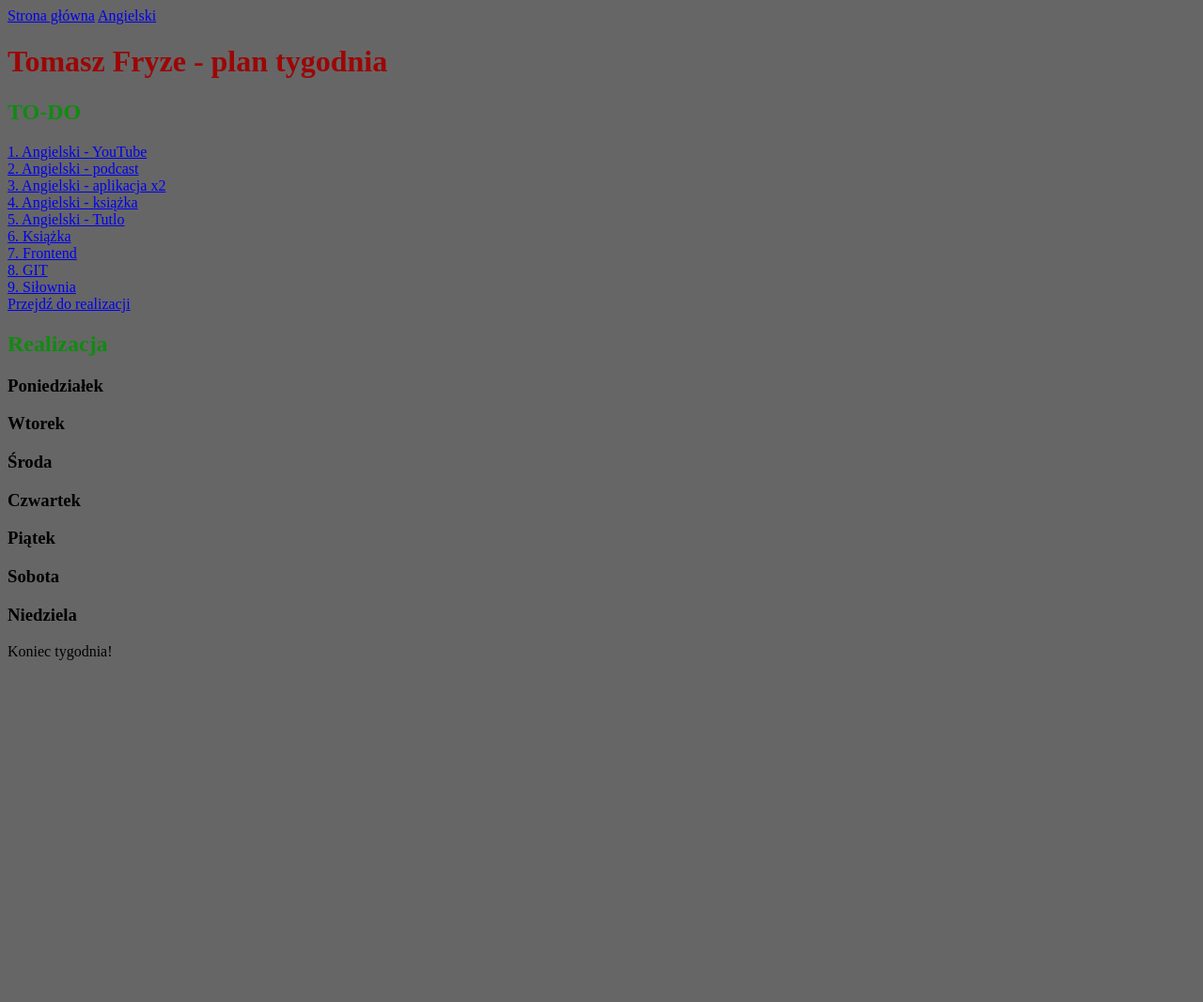
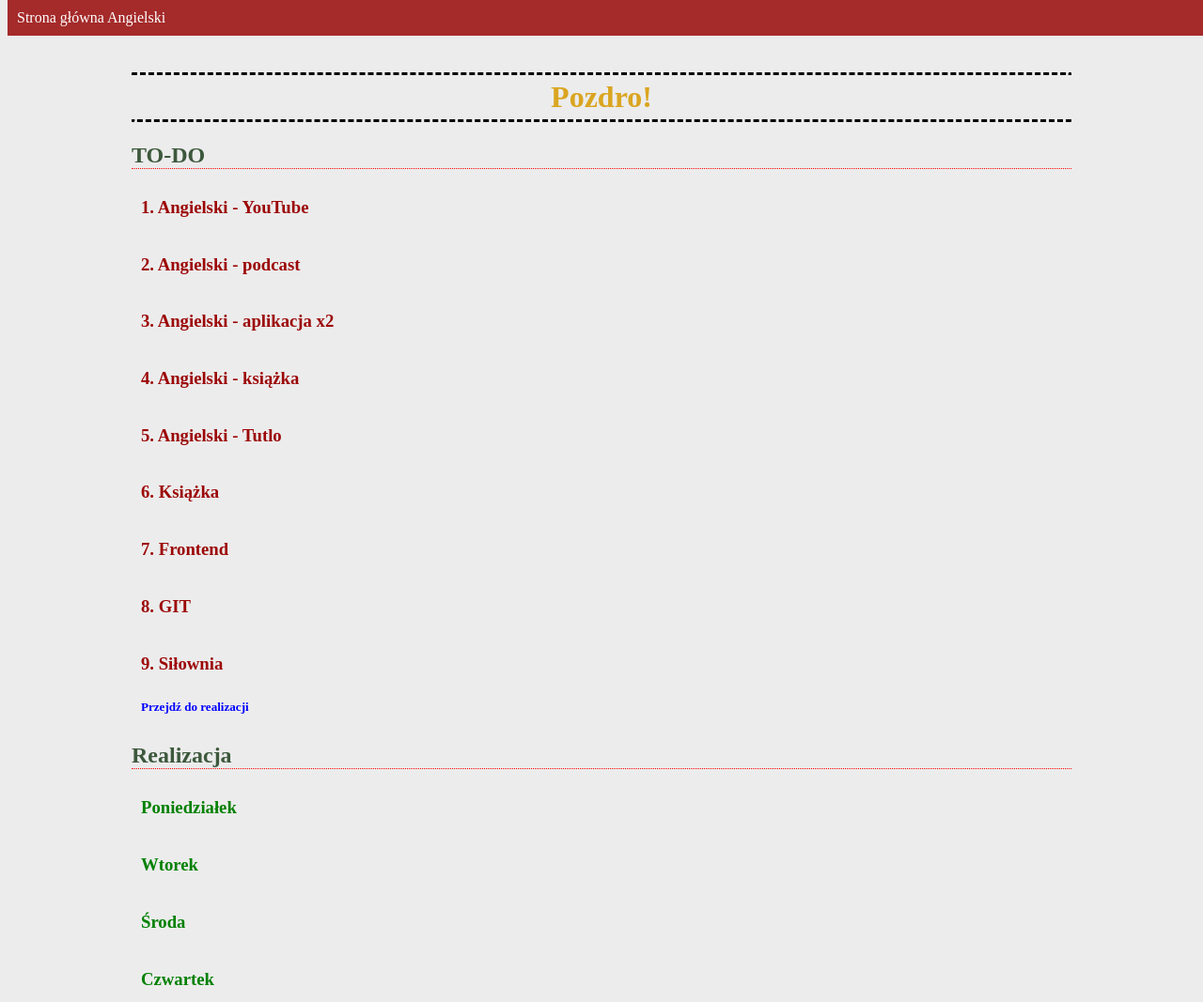
Before and after one commit to tomaszfryze/homepage_old, a plain HTML site: page index.html in a window 1280 px wide. Shown: the top 1067 px of the page at 94% size. Before the commit the page ends 800 px from the top, so only its background shows below. Drawn offline with Linux system fonts and the light colour scheme.

Commit message:
BEM, DOM

```diff
--- a/index.html
+++ b/index.html
@@ -9,60 +9,55 @@
 	<link href="style.css" rel="stylesheet" type="text/css">
 </head>
 
-<body>
-	<header>
-		<a href="index.html">Strona główna</a>
-		<a href="podstrona1.html">Angielski</a>
+<body class="body">
+	<header class="navigation">
+		<a class="navigation__link" href="index.html">Strona główna</a>
+		<a class="navigation__link" href="podstrona1.html">Angielski</a>
 	</header>
+	<br />
 
-	<main>
+	<main class="main">
 		<header>
-			<h1 CLASS="mainHeader">
+			<h1 CLASS="main__header">
 				Tomasz Fryze - plan tygodnia
 			</h1>
 		</header>
-		<section>
-			<h2 class="sectionHeader">TO-DO</h2>
-			<p>
-				<a href="podstrona1.html">1. Angielski - YouTube</a>
-				<br /><a href=podstrona2.html>2. Angielski - podcast</a>
-				<br /><a href=podstrona3.html>3. Angielski - aplikacja x2</a>
-				<br /><a href=podstrona4.html>4. Angielski - książka</a>
-				<br /><a href=podstrona5.html>5. Angielski - Tutlo</a>
-				<br /><a href=podstrona6.html>6. Książka</a>
-				<br /><a href=podstrona7.html>7. Frontend</a>
-				<br /><a href=podstrona8.html>8. GIT</a>
-				<br /><a href=podstrona9.html>9. Siłownia</a>
+		<section class=to-do>
+			<h2 class="to-do__header">TO-DO</h2>
+			<h3 class="to-do__day to-do__day--js" href="podstrona1.html">1. Angielski - YouTube</a>
 				<br />
-				<a href="#realizacja">Przejdź do realizacji</a>
-			</p>
+				<h3 class="to-do__day to-do__day--js" href=podstrona2.html>2. Angielski - podcast</a>
+					<br />
+					<h3 class="to-do__day to-do__day--js" href=podstrona3.html>3. Angielski - aplikacja x2</a>
+						<br />
+						<h3 class="to-do__day to-do__day--js" href=podstrona4.html>4. Angielski - książka</a>
+							<br />
+							<h3 class="to-do__day to-do__day--js" href=podstrona5.html>5. Angielski - Tutlo</a>
+								<br />
+								<h3 class="to-do__day to-do__day--js" href=podstrona6.html>6. Książka</a>
+									<br />
+									<h3 class="to-do__day to-do__day--js" href=podstrona7.html>7. Frontend</a>
+										<br />
+										<h3 class="to-do__day to-do__day--js" href=podstrona8.html>8. GIT</a>
+											<br />
+											<h3 class="to-do__day to-do__day--js" href=podstrona9.html>9. Siłownia</a>
+												<br /><br />
+												<a class="to-do__link" href="#realization">Przejdź do
+													realizacji</a>
+												<br />
 		</section>
-		<section id="realizacja">
-			<h2 class="sectionHeader">Realizacja</h2>
-			<section>
-				<h3>Poniedziałek</h3>
-			</section>
-			<section>
-				<h3>Wtorek</h3>
-			</section>
-			<section>
-				<h3>Środa</h3>
-			</section>
-			<section>
-				<h3>Czwartek</h3>
-			</section>
-			<section>
-				<h3>Piątek</h3>
-			</section>
-			<section>
-				<h3>Sobota</h3>
-			</section>
-			<section>
-				<h3>Niedziela</h3>
-			</section>
+		<section class="realization" id="realization">
+
+			<h2 class="realization__header">Realizacja</h2>
+
+			<h3 class="realization__day">Poniedziałek</h3>
+			<h3 class="realization__day">Wtorek</h3>
+			<h3 class="realization__day">Środa</h3>
+			<h3 class="realization__day">Czwartek</h3>
+			<h3 class="realization__day">Piątek</h3>
+			<h3 class="realization__day	realization__day--weekend">Sobota</h3>
+			<h3 class="realization__day realization__day--weekend">Niedziela</h3>
 		</section>
-
-
 
 	</main>
 	<Footer>
--- a/main.js
+++ b/main.js
@@ -1 +1,12 @@
 console.log('Elo elo 5 2 0!');
+
+const main__header = document.querySelector('.main__header');
+
+console.log(main__header.innerHTML);
+
+main__header.innerHTML = 'Pozdro!';
+
+const day = document.querySelectorAll('.to-do__day--js');
+
+console.log(day);
+console.log(day[4].innerHTML);
--- a/style.css
+++ b/style.css
@@ -1,19 +1,68 @@
 body {
-    background: #666666;
+    background: #ececec;
 }
 
-.mainHeader {
-    color: rgb(156, 6, 6);
+.main {
+    width: 100%;
+    max-width: 1000px;
+    margin: 20px auto;
+    padding: 10px;
 }
 
-.sectionHeader {
-    color: rgb(16, 139, 16);
+.main__header {
+    color: goldenrod;
+    padding: 5px 0;
+    border-top: 3px dashed black;
+    border-bottom: 3px dashed black;
+    border-radius: 1px;
+    text-align: center;
 }
 
-p {
-    color: rgb(110, 35, 35);
+.navigation {
+    position: fixed;
+    width: 100%;
+    box-sizing: border-box;
+    padding: 10px;
+    background: brown;
+    top: 0px;
 }
 
-.subPage {
-    color: fuchsia;
+.navigation__link {
+    color: white;
+    text-decoration: none;
 }
+
+.to_do {}
+
+.to-do__header {
+    color: rgb(60, 88, 60);
+    border-bottom: 1px dotted red;
+}
+
+.to-do__day {
+    color: rgb(156, 6, 6);
+    text-decoration: none;
+    padding: 10px;
+}
+
+.to-do__link {
+    text-decoration: none;
+    color: blue;
+    font-size: 70%;
+}
+
+.realization {}
+
+.realization__header {
+    color: rgb(60, 88, 60);
+    border-bottom: 1px dotted red;
+}
+
+.realization__day {
+    color: green;
+    padding: 10px;
+}
+
+.realization__day--weekend {
+    color: red;
+}
```
